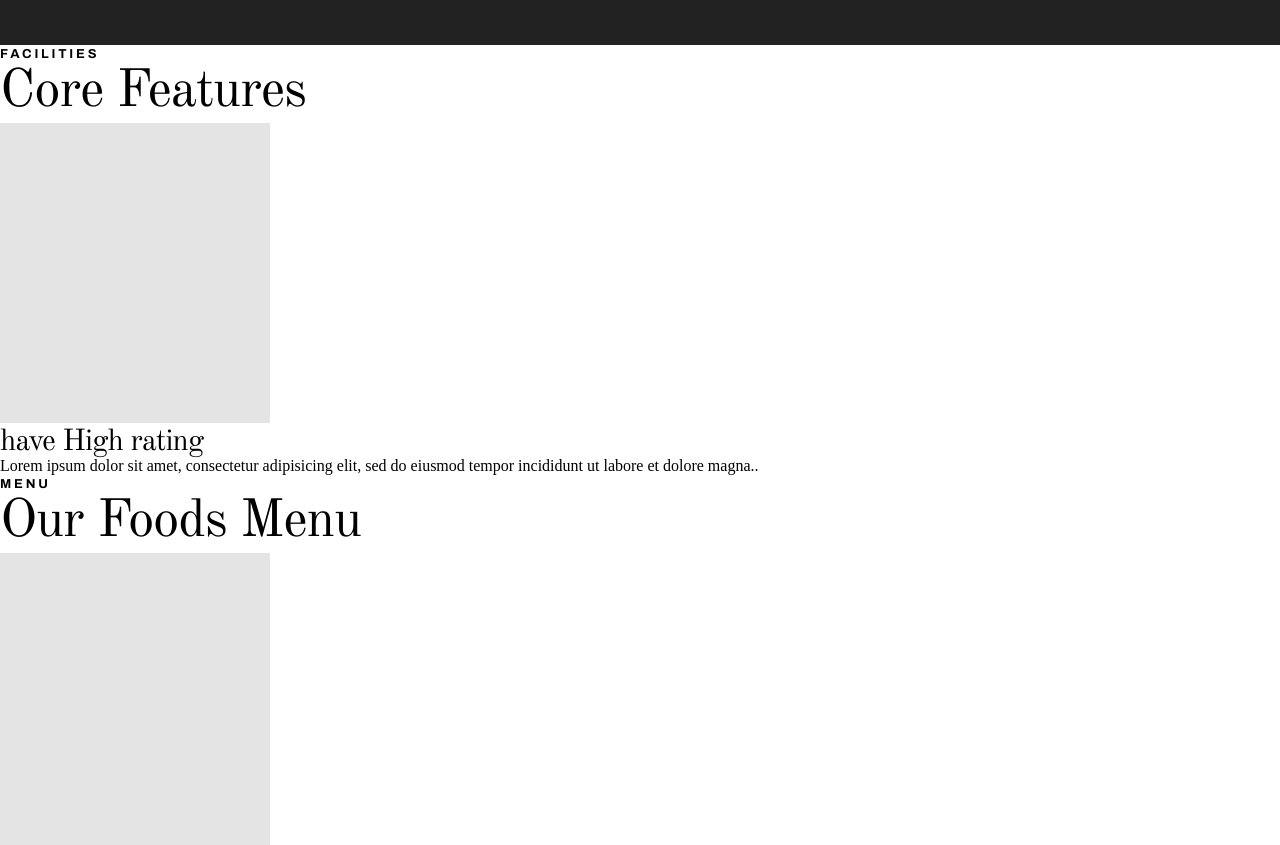
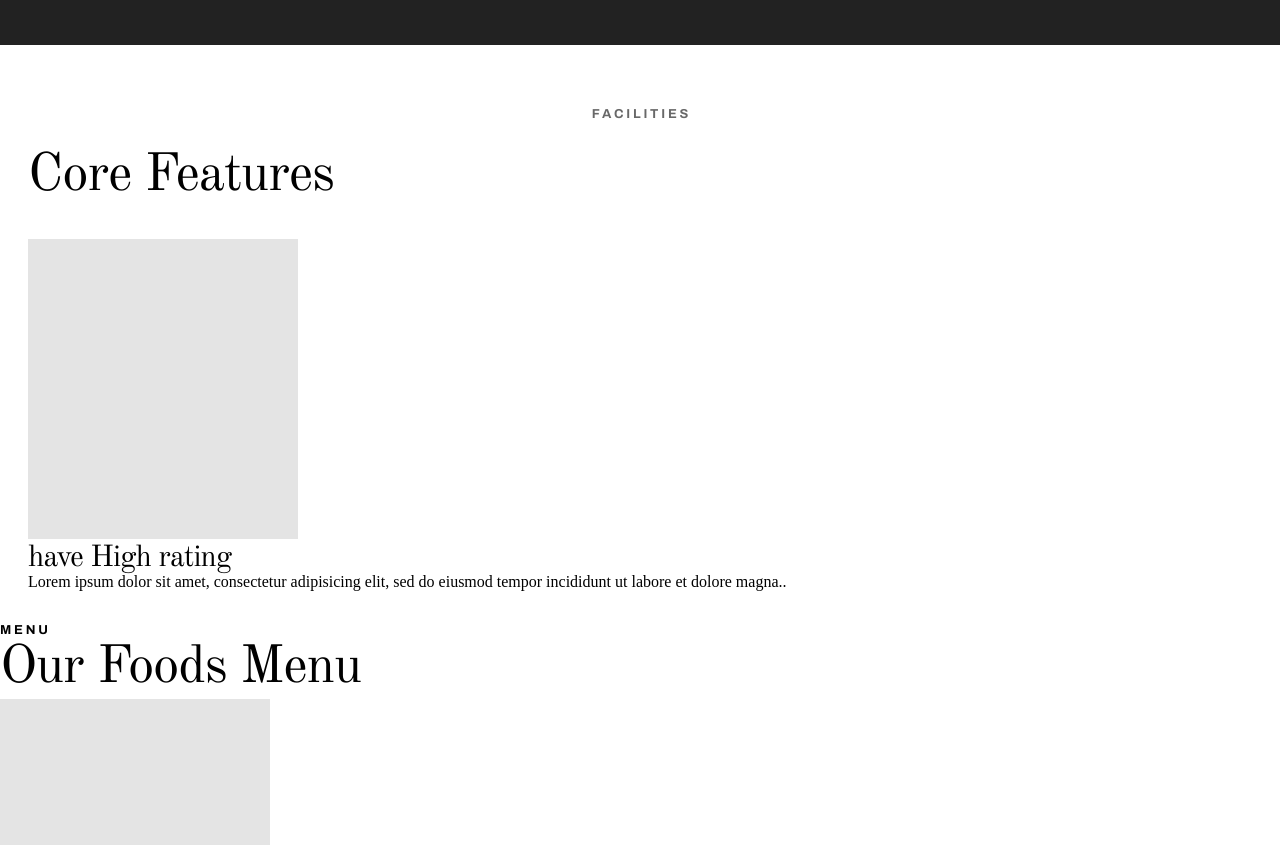
Before and after one commit to Unodecopas/oxygen-hotel-miranda, a website: page index.html in a window 1280 px wide. Shown: the part 3698-4543 px from the top of the page. Drawn offline with nearby package versions, Linux system fonts and the light colour scheme.

Commit message:
style: add facilities template

```diff
--- a/styles.scss
+++ b/styles.scss
@@ -5,6 +5,7 @@
 @import "./styles/_about.scss";
 @import "./styles/_rooms.scss";
 @import "./styles/_videos.scss";
+@import "./styles/_facilities.scss";
 @import url("https://fonts.googleapis.com/css2?family=Archivo:wght@400;700&family=Old+Standard+TT:wght@400;700&family=Roboto:wght@400;700&display=swap");
 
 html,
--- /dev/null
+++ b/styles/_facilities.scss
@@ -0,0 +1,11 @@
+.facilities {
+  padding: 3.75rem 1.5625rem 1.875rem 1.75rem;
+  & h2 {
+    text-align: center;
+    color: $font-medium;
+    margin-bottom: 1.5rem;
+  }
+  & h3 {
+    margin-bottom: 2rem;
+  }
+}
```
Also changed, not shown: styles.css, 1 other file.
